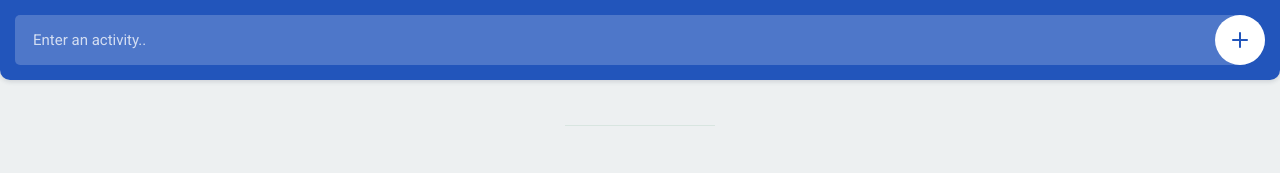
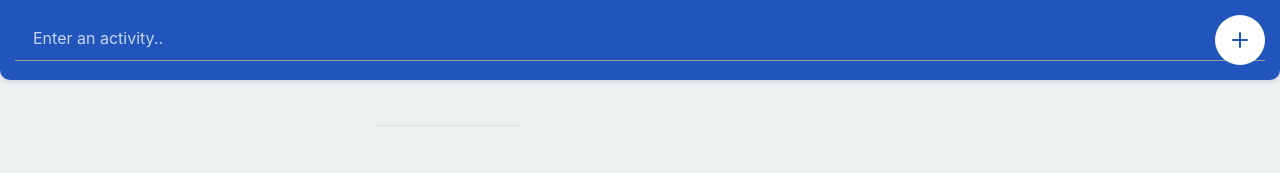
Before and after one commit to Dcwind/jsToDoList, a website: page index.html in a window 1280 px wide. Drawn offline with nearby package versions, Linux system fonts and the light colour scheme.

Commit message:
added materialize

```diff
--- a/index.html
+++ b/index.html
@@ -14,6 +14,7 @@
     <link href="https://fonts.googleapis.com/css?family=Roboto:400,700" rel="stylesheet">
     <link rel="stylesheet" href="assets/css/reset.min.css" >
     <link rel="stylesheet" type="text/css" href="assets/css/style.css">
+    <link rel="stylesheet" href="node_modules/materialize-css/bin/materialize.css" media="screen" title="no title">
   </head>
 
   <body>
```
